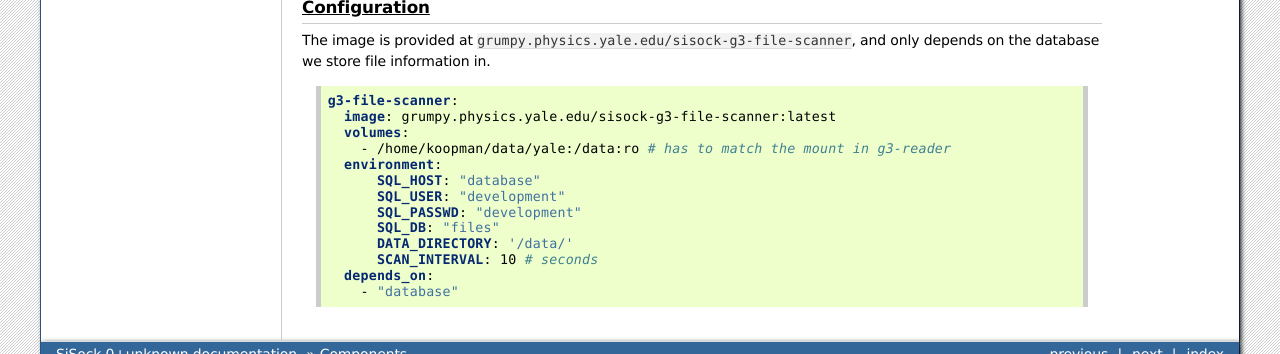
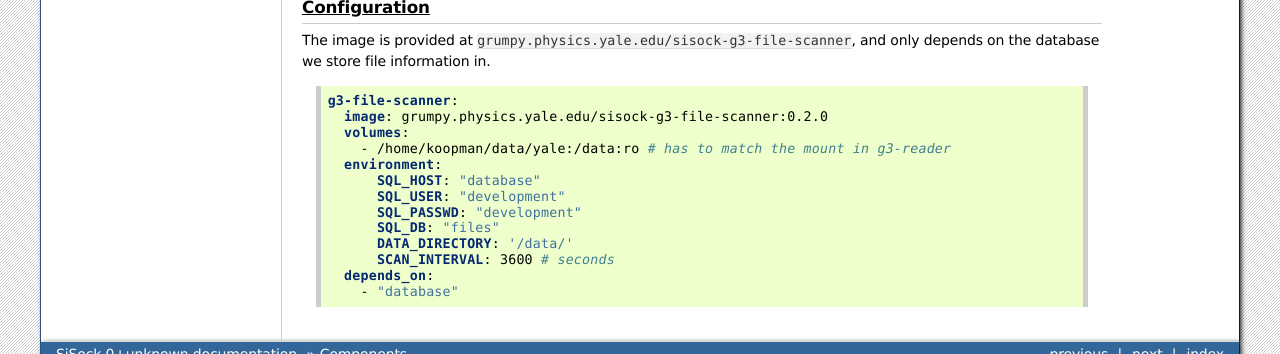
Before and after one commit to simonsobs/sisock, a Sphinx documentation site: the page built from docs/source/components.rst, in a window 1280 px wide. Shown: the part 1485-1839 px from the top of the page. Built offline with Sphinx 7.4.7, drawn with Linux system fonts in a browser that asks for light colours.

Commit message:
Update g3 component version numbers in docs

```diff
--- a/docs/source/components.rst
+++ b/docs/source/components.rst
@@ -92,7 +92,7 @@ and only depends on the database we store file information in.
 .. code-block:: yaml
 
   g3-file-scanner:
-    image: grumpy.physics.yale.edu/sisock-g3-file-scanner:latest
+    image: grumpy.physics.yale.edu/sisock-g3-file-scanner:0.2.0
     volumes:
       - /home/koopman/data/yale:/data:ro # has to match the mount in g3-reader
     environment:
@@ -101,6 +101,6 @@ and only depends on the database we store file information in.
         SQL_PASSWD: "development"
         SQL_DB: "files"
         DATA_DIRECTORY: '/data/'
-        SCAN_INTERVAL: 10 # seconds
+        SCAN_INTERVAL: 3600 # seconds
     depends_on:
       - "database"
--- a/docs/source/datanodeservers.rst
+++ b/docs/source/datanodeservers.rst
@@ -214,7 +214,7 @@ look like:
 .. code-block:: yaml
 
   g3-reader:
-    image: grumpy.physics.yale.edu/dans-g3-reader:latest
+    image: grumpy.physics.yale.edu/dans-g3-reader:0.2.0
     volumes:
       - /home/koopman/data/yale:/data:ro
       - ./.crossbar:/app/.crossbar
```
